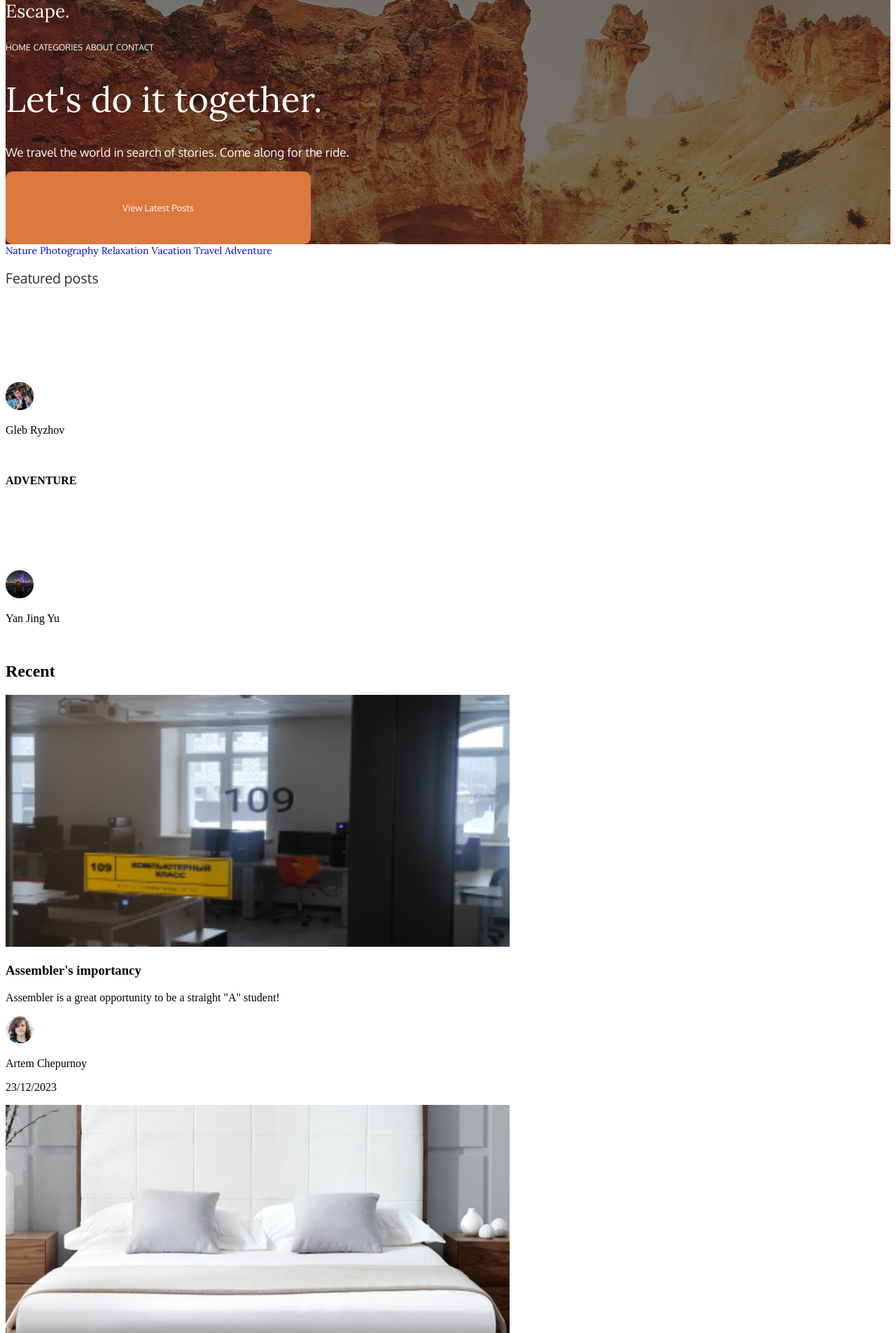
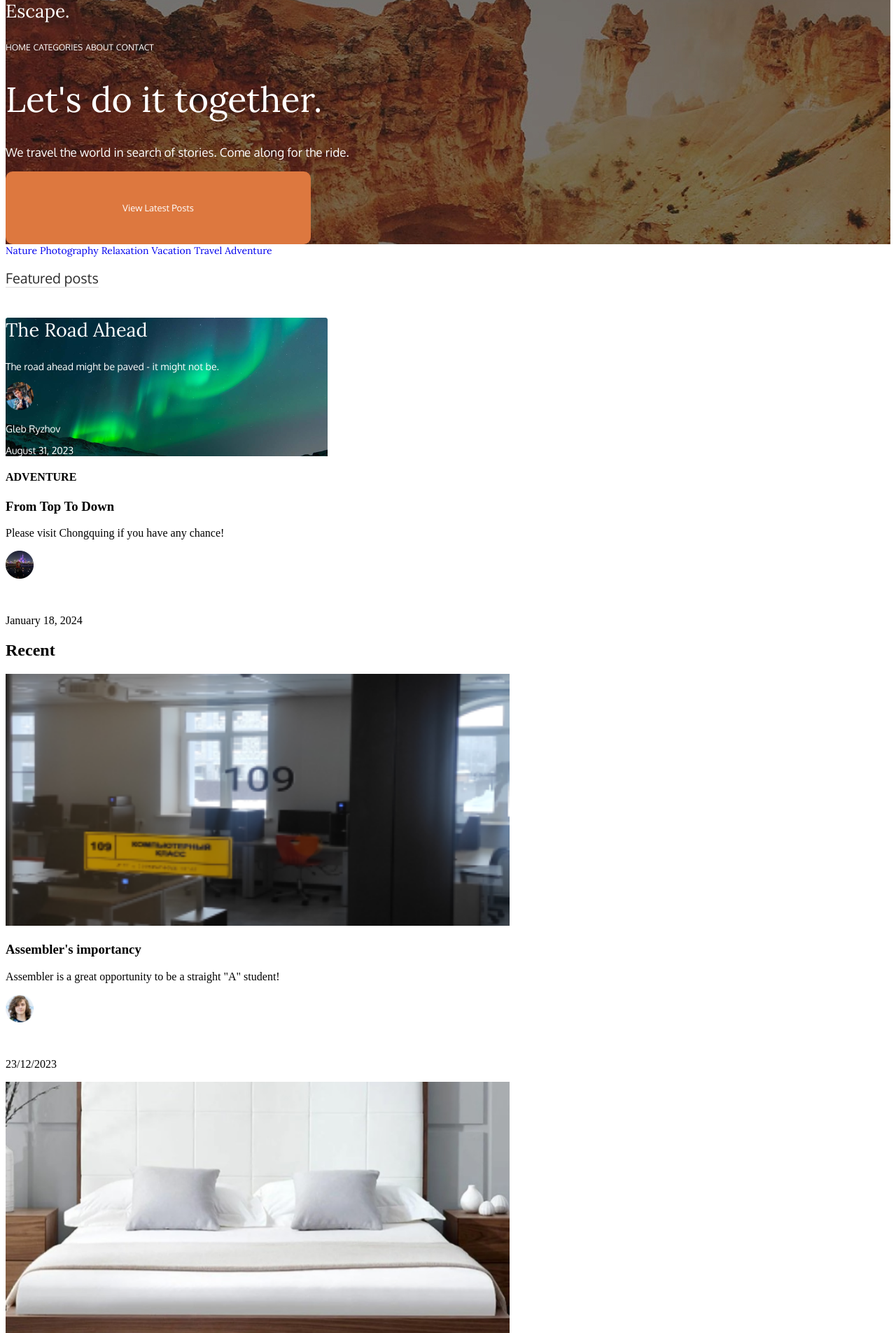
Before and after one commit to x3r1x/webCourse, a PHP site: page / in a window 1280 px wide. Shown: the part 27-1932 px from the top of the page at 70% size. Run offline with PHP 8.4, Linux system fonts and the light colour scheme.

Commit message:
fixed a mistakes in style.css in tra

```diff
--- a/lab3/index.html
+++ b/lab3/index.html
@@ -53,16 +53,16 @@
                 <h2 class="featured_posts__section_mark">Featured posts</h2>
 
                 <!-- The Road Ahead -->
-                <article class="featured_posts__main_article main_article">
-                    <h3 class="main_article__header">The Road Ahead</h3>
-                    <p class="main_article__subscription">The road ahead might be paved - it might not be.</p>
+                <article class="featured_posts__tra tra">
+                    <h3 class="tra__header">The Road Ahead</h3>
+                    <p class="tra__subscription">The road ahead might be paved - it might not be.</p>
 
-                    <div class="main_article__avatar avatar">
+                    <div class="tra__avatar avatar">
                         <img src="images/index/a1.png" alt="Gleb Ryzhov" width="40" height="40">
                         <p class="avatar__subscription">Gleb Ryzhov</p>
                     </div>
 
-                    <p class="main_article__date">August 31, 2023</p>
+                    <p class="tra__date">August 31, 2023</p>
                 </article>
 
                 <!-- From Top To Down -->
--- a/lab3/style.css
+++ b/lab3/style.css
@@ -80,11 +80,6 @@
     text-decoration: none;
 }
 
-.site_content__featured_posts .featured_posts{
-    background-image: url(images/index/p1.png);
-    background-repeat: no-repeat;
-}
-
 .featured_posts__section_mark {
     font-size: 20px;
     font-weight: 400;
@@ -94,28 +89,40 @@
     display: inline-flex;
 }
 
-.main_article__header {
+.featured_posts__tra.tra{
+    background-image: url(images/index/p1.png);
+    background-repeat: no-repeat;
+}
+
+.tra__header {
     font-size: 27px;
     font-weight: 400;
     font-family: "Lora", serif;
     color: #FFFFFF;
 }
 
-.main_article__subscription{
+.tra__subscription{
     font-size: 14px;
     font-weight: 400;
     font-family: "Oxygen", sans-serif;
     color: #FFFFFF;
 }
 
-.main_article__date {
+.avatar__subscription{
     font-size: 14px;
     font-weight: 400;
     font-family: "Oxygen", sans-serif;
     color: #FFFFFF;
 }
 
-.two{
+.tra__date {
+    font-size: 14px;
+    font-weight: 400;
+    font-family: "Oxygen", sans-serif;
+    color: #FFFFFF;
+}
+
+/*.two{
     background-image: url(images/index/p2.png);
     background-repeat: no-repeat;
 }
@@ -132,7 +139,7 @@
 }
 
 /*  Для Recent  */
-.rec h2{
+/*.rec h2{
     font-size: 20px;
     font-weight: 400;
     font-family: "Oxygen", sans-serif;
@@ -176,7 +183,7 @@
 */
 
 /*  Header  */
-.tra {
+/*.tra {
     background-image: none;
 }
 .tra h3 {
@@ -187,7 +194,7 @@
 }
 
 /*  Заголовок  */
-.header h1{
+/*.header h1{
     font-size: 50px;
     font-weight: 400;
     color: #2E2E2E;
```
